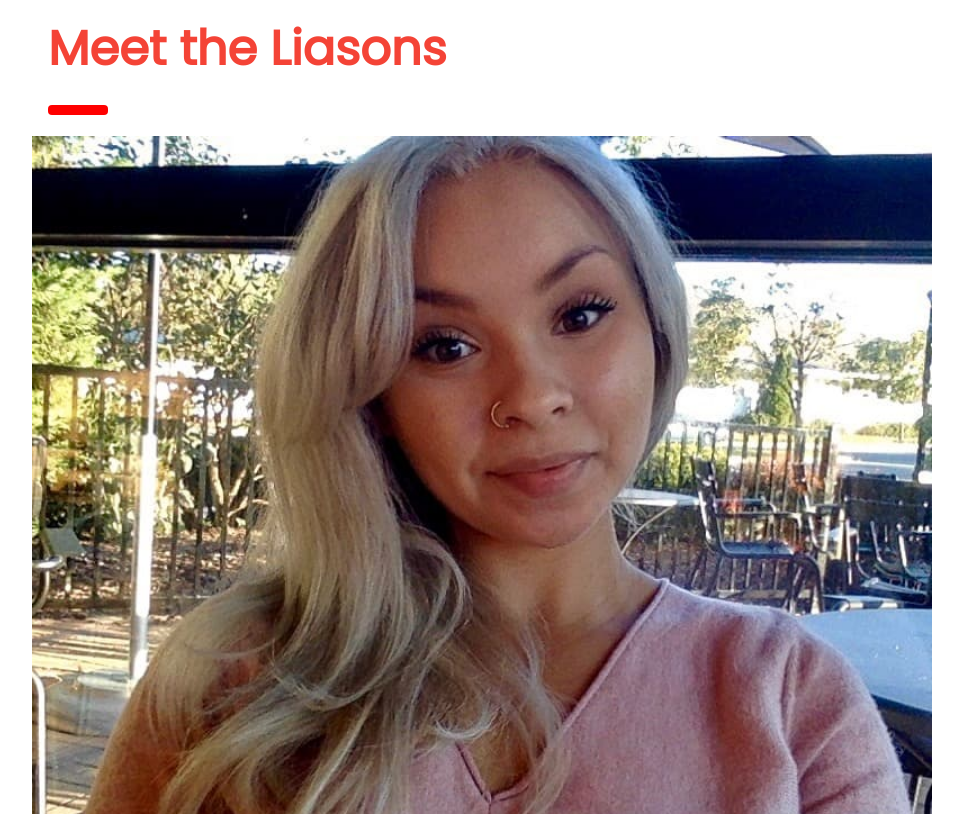
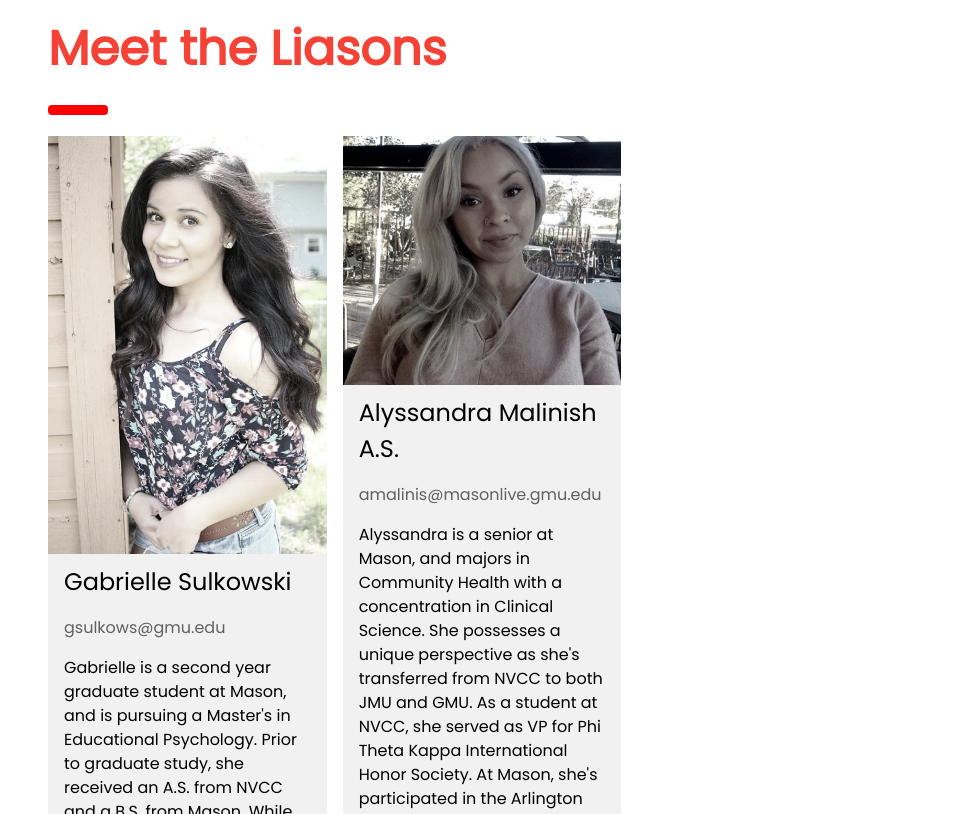
Before and after one commit to sergiokgutierrez/sergiokgutierrez.github.io, a plain HTML site: page index.html in a window 1280 px wide. Shown: the part 2866-3680 px from the top of the page, without its empty margins (308-1271 px from the left). Drawn offline with nearby package versions, Linux system fonts and the light colour scheme.

Commit message:
remove image

```diff
--- a/index.html
+++ b/index.html
@@ -117,8 +117,6 @@ body {font-size:16px;}
   </div>
 
     <!-- The Team -->
-
-      <img src="/images/aly.jpg" alt="Aly" style="width:100%">
   <div class="w3-row-padding w3-grayscale">
     <div class="w3-col m4 w3-margin-bottom">
       <div class="w3-light-grey">
```
